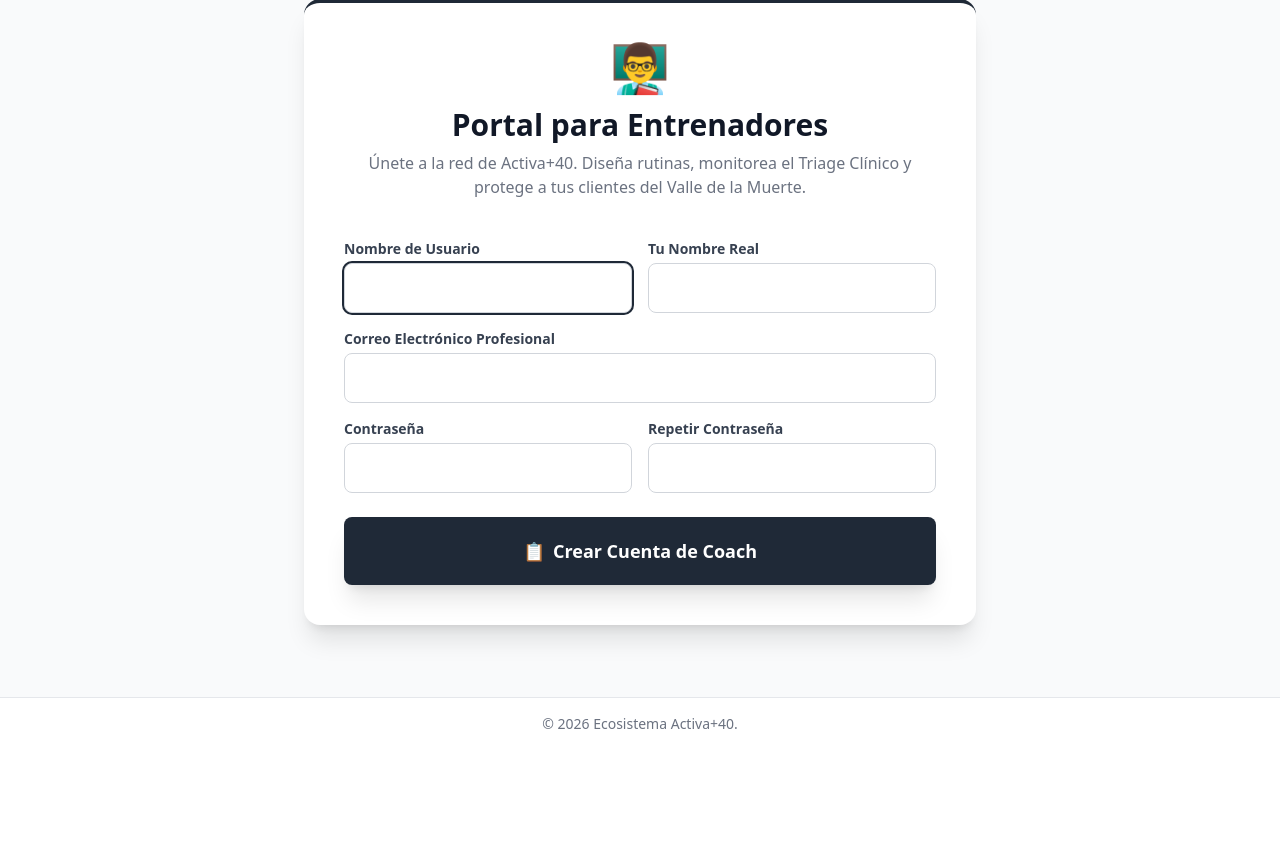
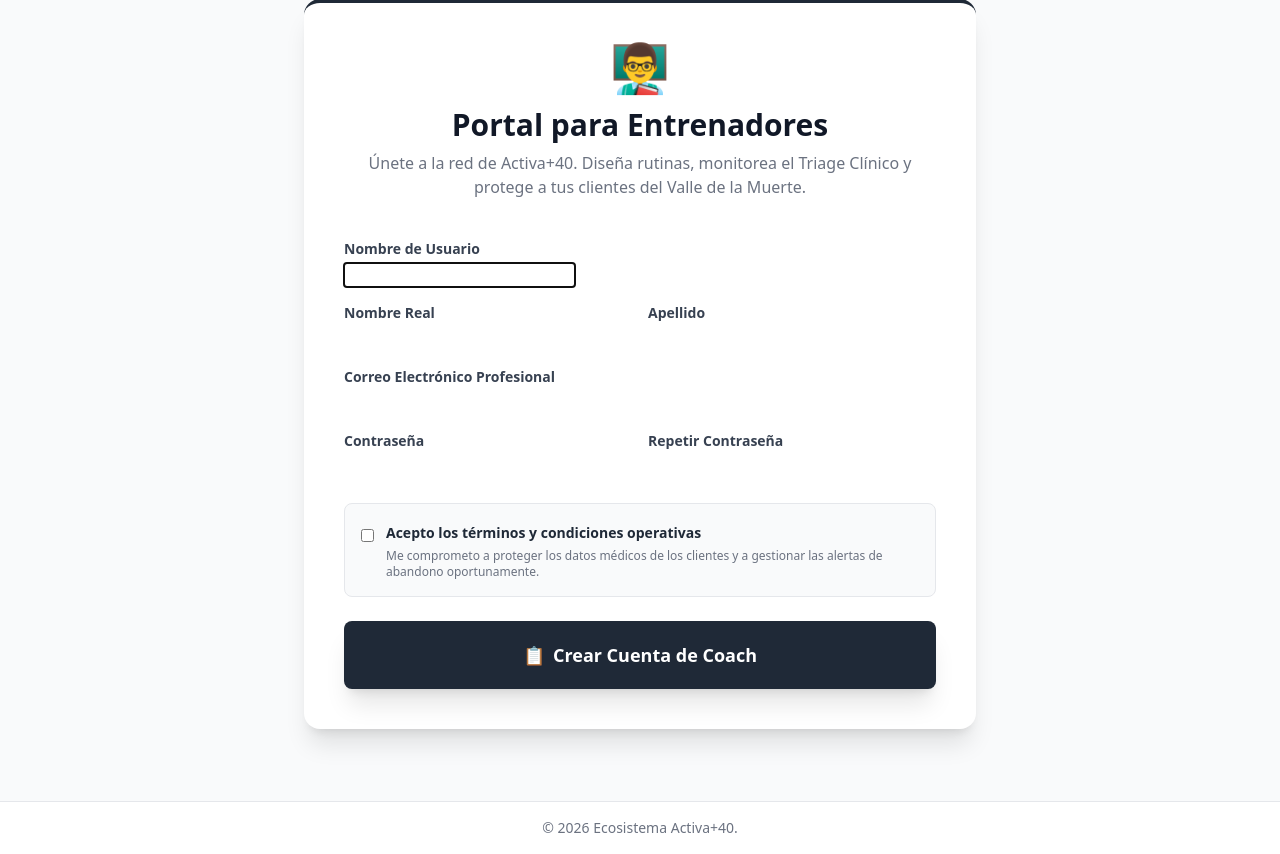
Before and after one commit to ccolipan/mvp-activa-40, a Django app: page /usuarios/registro/coach/ in a window 1280 px wide. Shown: the part 137-991 px from the top of the page. Before the commit the page ends 866 px from the top, so only its background shows below. Run offline with Django 5.2, Linux system fonts and the light colour scheme; some libraries are stand-ins or nearby versions.

Commit message:
Coach: completar especificaciones de perfil y trazabilidad
Agrega campos de identidad, relacion 1:N con clientes y reestructura las alertas de inactividad para soportar estados de gestion y auditoria segun matriz de requerimientos.

```diff
--- a/templates/registro_coach.html
+++ b/templates/registro_coach.html
@@ -10,18 +10,22 @@
             <p class="text-gray-500">Únete a la red de Activa+40. Diseña rutinas, monitorea el Triage Clínico y protege a tus clientes del Valle de la Muerte.</p>
         </div>
 
-        <form method="POST" class="space-y-6">
+<form method="POST" class="space-y-6">
             {% csrf_token %}
 
             <div class="grid grid-cols-1 md:grid-cols-2 gap-4">
-                <div>
+                <div class="md:col-span-2">
                     <label class="block text-sm font-bold text-gray-700 mb-1">Nombre de Usuario</label>
                     {{ form.username }}
                     <span class="text-xs text-red-500">{{ form.username.errors }}</span>
                 </div>
                 <div>
-                    <label class="block text-sm font-bold text-gray-700 mb-1">Tu Nombre Real</label>
+                    <label class="block text-sm font-bold text-gray-700 mb-1">Nombre Real</label>
                     {{ form.first_name }}
+                </div>
+                <div>
+                    <label class="block text-sm font-bold text-gray-700 mb-1">Apellido</label>
+                    {{ form.last_name }}
                 </div>
                 <div class="md:col-span-2">
                     <label class="block text-sm font-bold text-gray-700 mb-1">Correo Electrónico Profesional</label>
@@ -30,12 +34,18 @@
                 <div>
                     <label class="block text-sm font-bold text-gray-700 mb-1">Contraseña</label>
                     {{ form.password1 }}
-                    <span class="text-xs text-red-500">{{ form.password1.errors }}</span>
                 </div>
                 <div>
                     <label class="block text-sm font-bold text-gray-700 mb-1">Repetir Contraseña</label>
                     {{ form.password2 }}
-                    <span class="text-xs text-red-500">{{ form.password2.errors }}</span>
+                </div>
+            </div>
+
+            <div class="bg-gray-50 p-4 rounded-lg border border-gray-200 flex items-start gap-3 mt-4">
+                <div class="mt-1">{{ form.acepta_terminos }}</div>
+                <div>
+                    <label class="text-sm font-bold text-gray-800">Acepto los términos y condiciones operativas</label>
+                    <p class="text-xs text-gray-500 mt-1">Me comprometo a proteger los datos médicos de los clientes y a gestionar las alertas de abandono oportunamente.</p>
                 </div>
             </div>
 
--- a/usuarios/forms.py
+++ b/usuarios/forms.py
@@ -79,11 +79,17 @@ class RegistroClienteForm(UserCreationForm):
 class RegistroCoachForm(UserCreationForm):
     class Meta(UserCreationForm.Meta):
         model = Usuario
-        fields = UserCreationForm.Meta.fields + ('first_name', 'email')
+        fields = UserCreationForm.Meta.fields + ('first_name','last_name', 'email', 'acepta_terminos')
 
-    def __init__(self, *args, **kwargs):
+def __init__(self, *args, **kwargs):
         super().__init__(*args, **kwargs)
-        for field in self.fields:
-            self.fields[field].widget.attrs.update({
-                'class': 'w-full px-4 py-3 rounded-lg border border-gray-300 focus:ring-2 focus:ring-gray-800 outline-none bg-white'
-            })
+        for field_name, field in self.fields.items():
+            if field_name != 'acepta_terminos':
+                field.widget.attrs.update({
+                    'class': 'w-full px-4 py-3 rounded-lg border border-gray-300 focus:ring-2 focus:ring-gray-800 outline-none bg-white'
+                })
+            else:
+                field.widget.attrs.update({
+                    'class': 'w-5 h-5 text-gray-800 border-gray-300 rounded focus:ring-gray-800'
+                })
+                field.required = True
--- a/usuarios/models.py
+++ b/usuarios/models.py
@@ -4,6 +4,13 @@ from django.contrib.auth.models import AbstractUser
 class Usuario(AbstractUser):
     es_cliente = models.BooleanField(default=False)
     es_coach = models.BooleanField(default=False)
+
+    # --- Control de Coach --
+    ESTADO_COACH_CHOICES = [
+        ('activo', 'Activo'),
+        ('inactivo', 'Inactivo'),
+    ]
+    estado_coach = models.CharField(max_length=20, choices=ESTADO_COACH_CHOICES, default='activo', verbose_name="Estado del Coach")
 
     # --- IDENTIDAD Y CONTACTO ---
     # El 'last_name' ya viene incluido en AbstractUser, así que no necesitamos crearlo.
```
Also changed, not shown: core/views.py (+8 -4 lines), entrenamiento/models.py (+10 -2 lines), db.sqlite3, entrenamiento/migrations/0003_remove_alerta_inactividad_resuelta_and_more.py (added), usuarios/migrations/0003_usuario_estado_coach.py (added).
